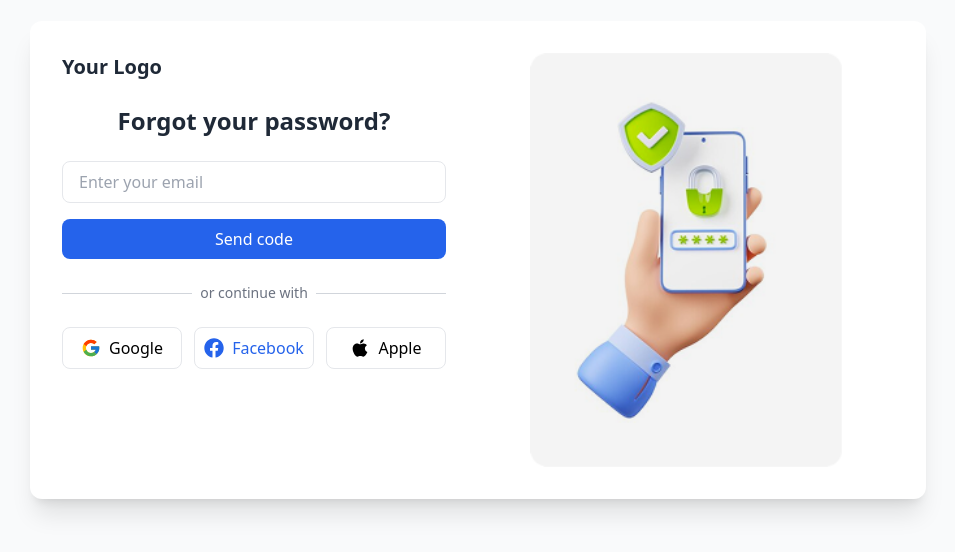
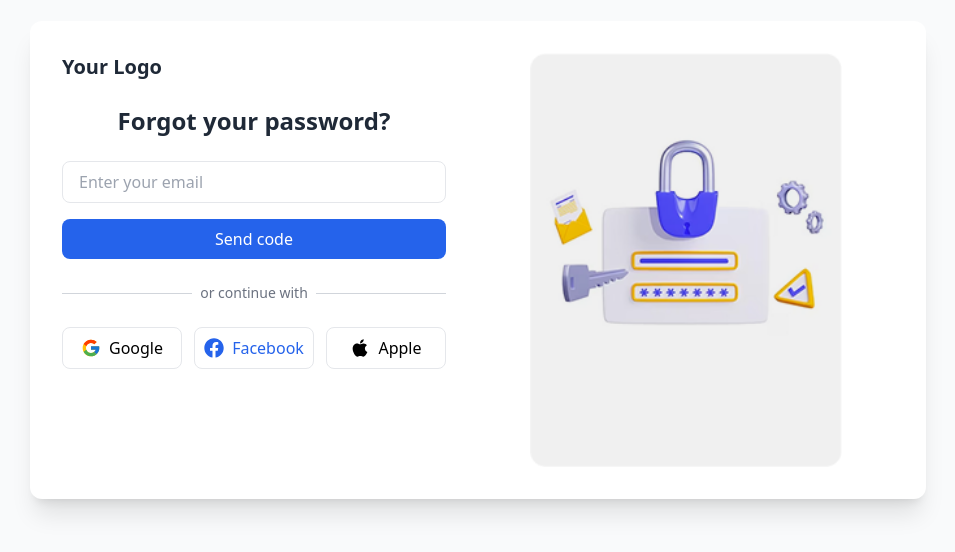
Before and after one commit to chipkiet/FitnexusApp, a React (Vite) app in the folder packages/frontend/: page /forgot-password in a window 1280 px wide. Shown: the part 140-692 px from the top of the page, without its empty margins (162-1117 px from the left). Built offline with nearby package versions, Linux system fonts and the light colour scheme; no server answers.

Commit message:
feat: update LamLogin UI

```diff
--- a/packages/frontend/src/pages/ForgotPassword.jsx
+++ b/packages/frontend/src/pages/ForgotPassword.jsx
@@ -1,6 +1,6 @@
 import React, { useState } from "react";
 import { useNavigate } from "react-router-dom";
-import loginImg from "../assets/login.png";
+import forgotImg from "../assets/forgot.png";
 import { FcGoogle } from "react-icons/fc";
 import { FaFacebook, FaApple } from "react-icons/fa";
 
@@ -63,7 +63,7 @@ export default function ForgotPassword() {
 
         {/* Ảnh minh họa */}
         <div className="w-1/2 flex items-center justify-center">
-          <img src={loginImg} alt="Forgot Password Illustration" className="w-3/4" />
+          <img src={forgotImg} alt="Forgot Password Illustration" className="w-3/4" />
         </div>
       </div>
     </div>
```
